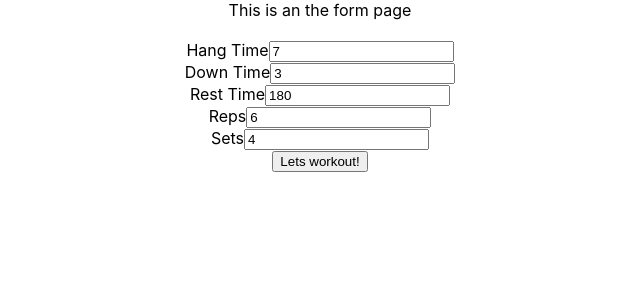
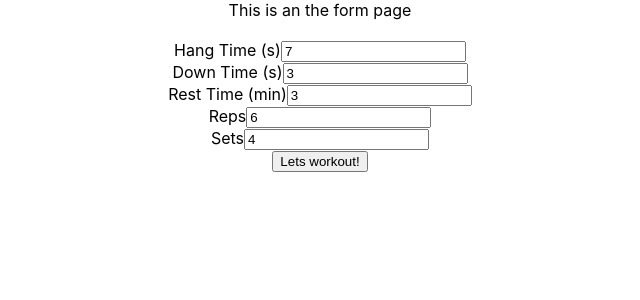
Before and after one commit to jhmccandless/hangboard-workout, a React (Create React App) app: page / in a window 1280 px wide. Shown: the top 300 px of the page, without its empty margins (320-960 px from the left). Built offline with nearby package versions, Linux system fonts and the light colour scheme.

Commit message:
have the rest timer in minutes and seconds

```diff
--- a/src/App.jsx
+++ b/src/App.jsx
@@ -12,7 +12,6 @@ function App() {
     <Provider store={store}>
       <BrowserRouter>
         <div className="App">
-          {/* <header className="App-header"></header> */}
           <Routes>
             <Route exact path="/current_workout" element={<WorkoutPageUI />} />
             <Route path="*" element={<WorkoutForm />} />
--- a/src/components/RestTimerUI.jsx
+++ b/src/components/RestTimerUI.jsx
@@ -7,7 +7,8 @@ function RestTimerUI({
   resetRestTimer,
   stopCircuit,
 }) {
-  const [restingTime, setRestingTime] = useState(restTime);
+  const [restingTime, setRestingTime] = useState(restTime * 60);
+
   useEffect(() => {
     if (setsTotal <= 0) {
       stopCircuit();
@@ -30,10 +31,20 @@ function RestTimerUI({
     setsTotal,
     stopCircuit,
   ]);
+
+  let restTimerMinutes = Math.floor(restingTime / 60);
+  let restTimerSeconds = (
+    `0` + Math.floor(restingTime - restTimerMinutes * 60)
+  ).slice(-2);
+
   return (
     <>
       <h2>this is the rest timer</h2>
-      <div>this is the rest timer: {restingTime} </div>
+      <div>
+        this is the rest timer: {`${restTimerMinutes}:${restTimerSeconds}`}{" "}
+      </div>
+      {/* <div>this is the TRIAL Minutes: {restTimerMinutes} </div>
+      <div>this is the TRIAL seconds: {restTimerSeconds} </div> */}
       <div>number of sets left: {setsTotal} </div>
     </>
   );
--- a/src/components/WorkoutFormUI.jsx
+++ b/src/components/WorkoutFormUI.jsx
@@ -18,14 +18,14 @@ function WorkoutFormUI({ setWorkoutParams, hangTime }) {
       <div>This is an the form page</div>
       <br />
       <form onSubmit={handleSubmit}>
-        <label htmlFor="hangTime">Hang Time</label>
+        <label htmlFor="hangTime">Hang Time (s)</label>
         <input type="text" defaultValue="7" name="hangTime"></input>
         <br />
-        <label htmlFor="downTime">Down Time</label>
+        <label htmlFor="downTime">Down Time (s)</label>
         <input type="text" defaultValue="3" name="downTime"></input>
         <br />
-        <label htmlFor="restTime">Rest Time</label>
-        <input type="text" defaultValue="180" name="restTime"></input>
+        <label htmlFor="restTime">Rest Time (min)</label>
+        <input type="text" defaultValue="3" name="restTime"></input>
         <br />
         <label htmlFor="repsTotal">Reps</label>
         <input type="text" defaultValue="6" name="repsTotal"></input>
```
